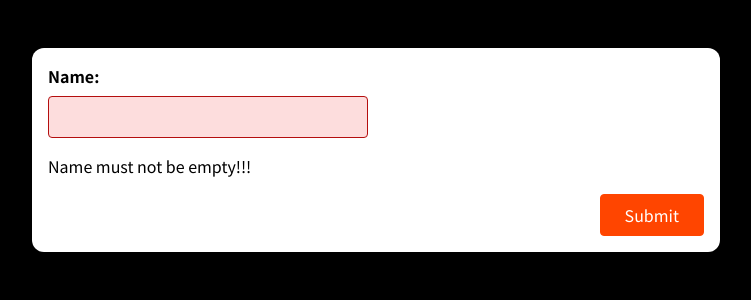
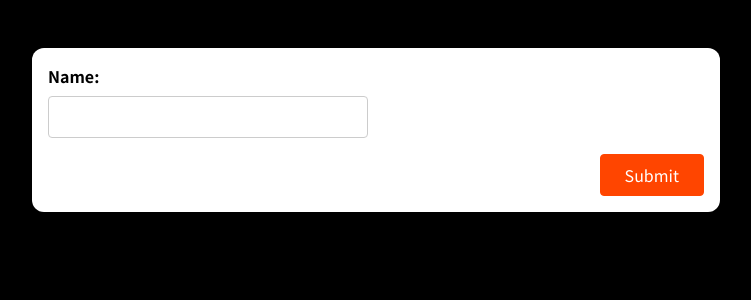
Before and after one commit to MwauStephen/Form-Inputs, a React (Create React App) app: page / in a window 1280 px wide. Shown: the top 300 px of the page, without its empty margins (264-1015 px from the left). Built offline with nearby package versions, Linux system fonts and the light colour scheme.

Commit message:
refactored the validation state

```diff
--- a/src/Components/SimpleInput.js
+++ b/src/Components/SimpleInput.js
@@ -11,6 +11,7 @@ const SimpleInput = (props) => {
       console.log("name input is valid");
     }
   }, [enteredNameIsValid]);
+
   const nameInputHandler = (event) => {
     setEnteredName(event.target.value);
   };
@@ -18,22 +19,27 @@ const SimpleInput = (props) => {
   const formSubmitHandler = (event) => {
     event.preventDefault();
 
+    setEnteredNameTouched(true);
+
     if (enteredName.trim() === "") {
       setEnteredNameIsValid(false);
       return;
     }
     setEnteredNameIsValid(true);
+
     const enteredValue = inputNameRef.current.value;
     console.log(enteredValue);
     console.log(enteredName);
     // clear inputs
     setEnteredName("");
   };
+  //   check for the touched state
+  const nameInputIsInValid = !enteredNameIsValid && enteredNameTouched;
 
   //   setting form classes dynamically
-  const inputNameClasses = enteredNameIsValid
-    ? "form-control"
-    : "form-control invalid";
+  const inputNameClasses = nameInputIsInValid
+    ? "form-control invalid"
+    : "form-control ";
   return (
     <form onSubmit={formSubmitHandler}>
       <div className={inputNameClasses}>
@@ -45,7 +51,7 @@ const SimpleInput = (props) => {
           onChange={nameInputHandler}
           value={enteredName}
         />
-        {!enteredNameIsValid && <p>Name must not be empty!!!</p>}
+        {nameInputIsInValid && <p>Name must not be empty!!!</p>}
       </div>
       <div className="form-actions">
         <button>Submit</button>
```
